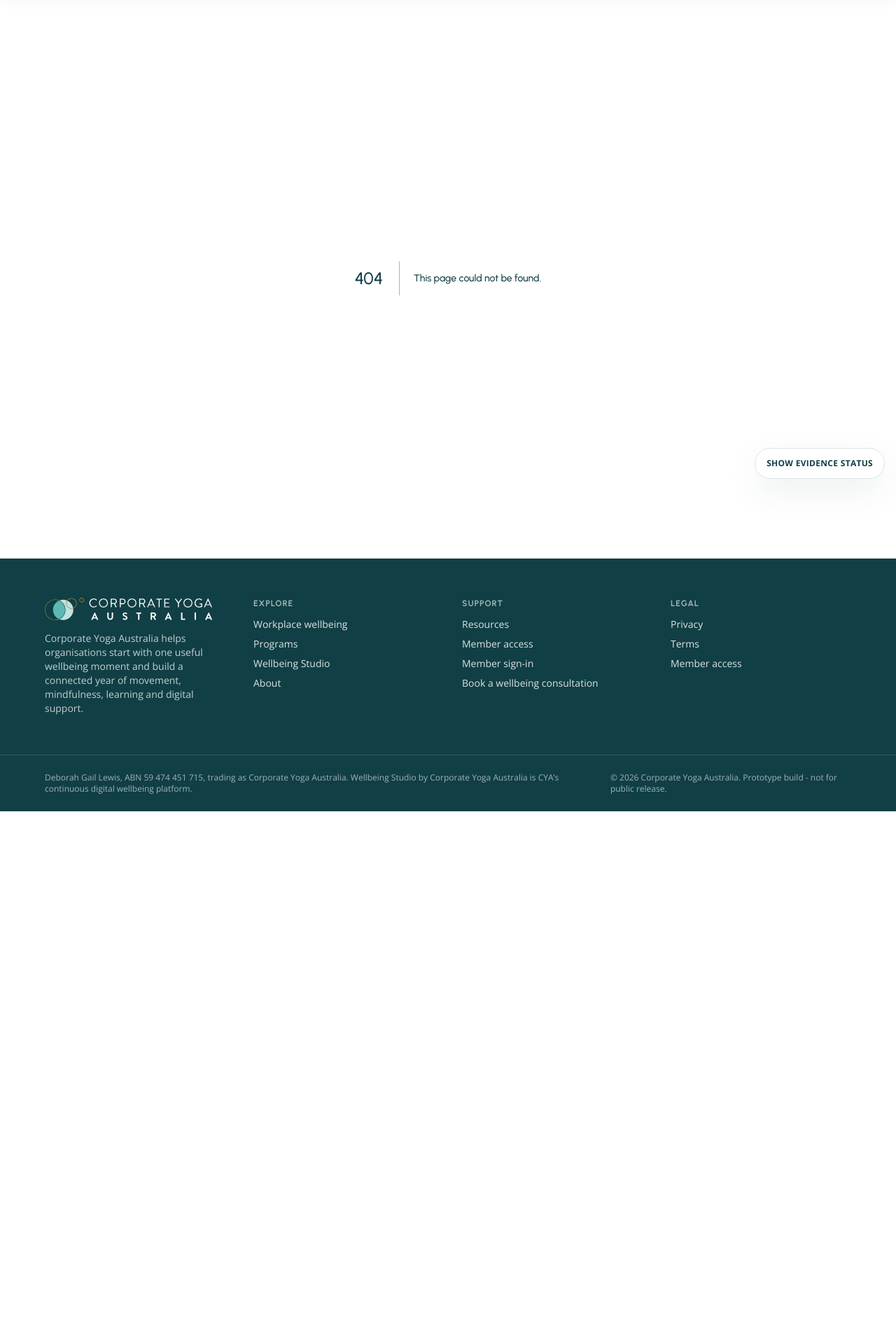
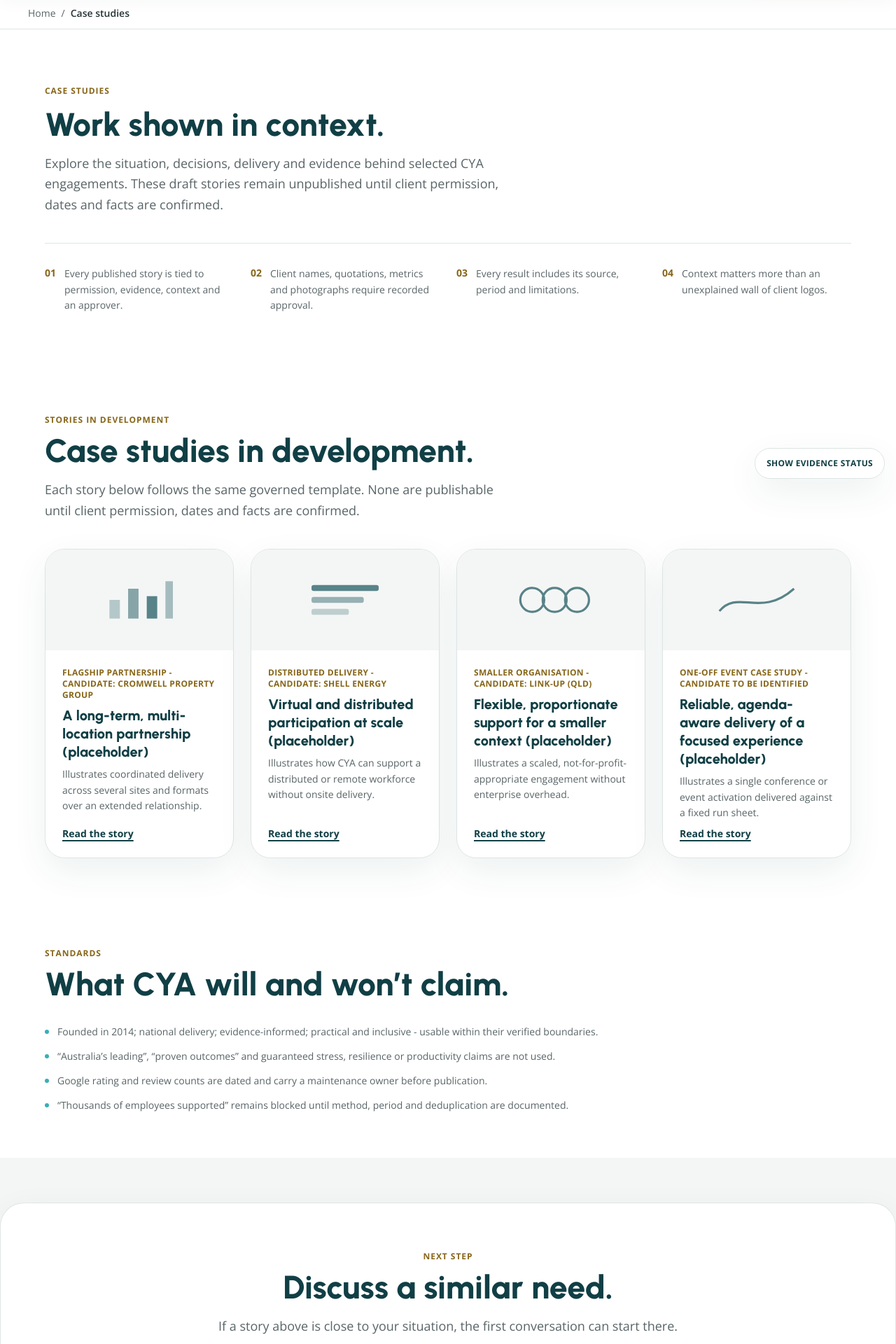
Before and after one commit to glennhammond/cya-website-prototype, a Next.js app: page /case-studies in a window 1280 px wide. Before the commit this address had no page. Shown: the part 100-2020 px from the top of the page at 70% size. Before the commit the page ends 1259 px from the top, so only its background shows below. Built offline with nearby package versions, Linux system fonts and the light colour scheme.

Commit message:
feat: establish case studies canonical route

```diff
--- /dev/null
+++ b/app/case-studies/page.tsx
@@ -0,0 +1,72 @@
+import type { Metadata } from "next";
+import { ProofPageHero } from "@/components/ProofPageHero";
+import { CaseStudyCard } from "@/components/CaseStudyCard";
+import { CTASection } from "@/components/CTASection";
+import { Breadcrumbs } from "@/components/Breadcrumbs";
+import { Container, Section, Kicker } from "@/components/Primitives";
+import { proofHero, proofPrinciples, caseStudies, proofStandards } from "@/content/proof";
+
+export const metadata: Metadata = {
+  title: "Workplace Wellbeing Case Studies",
+  description:
+    "Selected Corporate Yoga Australia client stories showing the context, decisions, delivery and evidence behind workplace wellbeing engagements.",
+  alternates: {
+    canonical: "/case-studies",
+  },
+};
+
+export default function CaseStudiesPage() {
+  return (
+    <>
+      <Breadcrumbs items={[{ label: "Home", href: "/" }, { label: "Case studies" }]} />
+      <ProofPageHero
+        kicker={proofHero.kicker}
+        heading={proofHero.heading}
+        body={proofHero.body}
+        principles={proofPrinciples}
+      />
+
+      <Section tone="white">
+        <Container>
+          <div className="max-w-2xl">
+            <Kicker>Stories in development</Kicker>
+            <h2 className="mt-3 text-heading-lg">Case studies in development.</h2>
+            <p className="mt-4 text-lg leading-relaxed text-body">
+              Each story below follows the same governed template. None are publishable until client permission,
+              dates and facts are confirmed.
+            </p>
+          </div>
+          <div className="mt-10 grid gap-6 sm:grid-cols-2 lg:grid-cols-4">
+            {caseStudies.map((study) => (
+              <CaseStudyCard key={study.slug} study={study} />
+            ))}
+          </div>
+        </Container>
+      </Section>
+
+      <Section tone="white">
+        <Container>
+          <div className="max-w-2xl">
+            <Kicker>Standards</Kicker>
+            <h2 className="mt-3 text-heading-lg">What CYA will and won&rsquo;t claim.</h2>
+          </div>
+          <ul className="mt-8 space-y-3">
+            {proofStandards.map((standard) => (
+              <li key={standard} className="flex gap-3 text-sm leading-relaxed text-body">
+                <span aria-hidden="true" className="mt-2 h-1.5 w-1.5 shrink-0 rounded-full bg-aqua" />
+                {standard}
+              </li>
+            ))}
+          </ul>
+        </Container>
+      </Section>
+
+      <CTASection
+        kicker="Next step"
+        heading="Discuss a similar need."
+        body="If a story above is close to your situation, the first conversation can start there."
+        cta={{ label: "Book a wellbeing consultation", href: "/consultation", variant: "primary" }}
+      />
+    </>
+  );
+}
```
